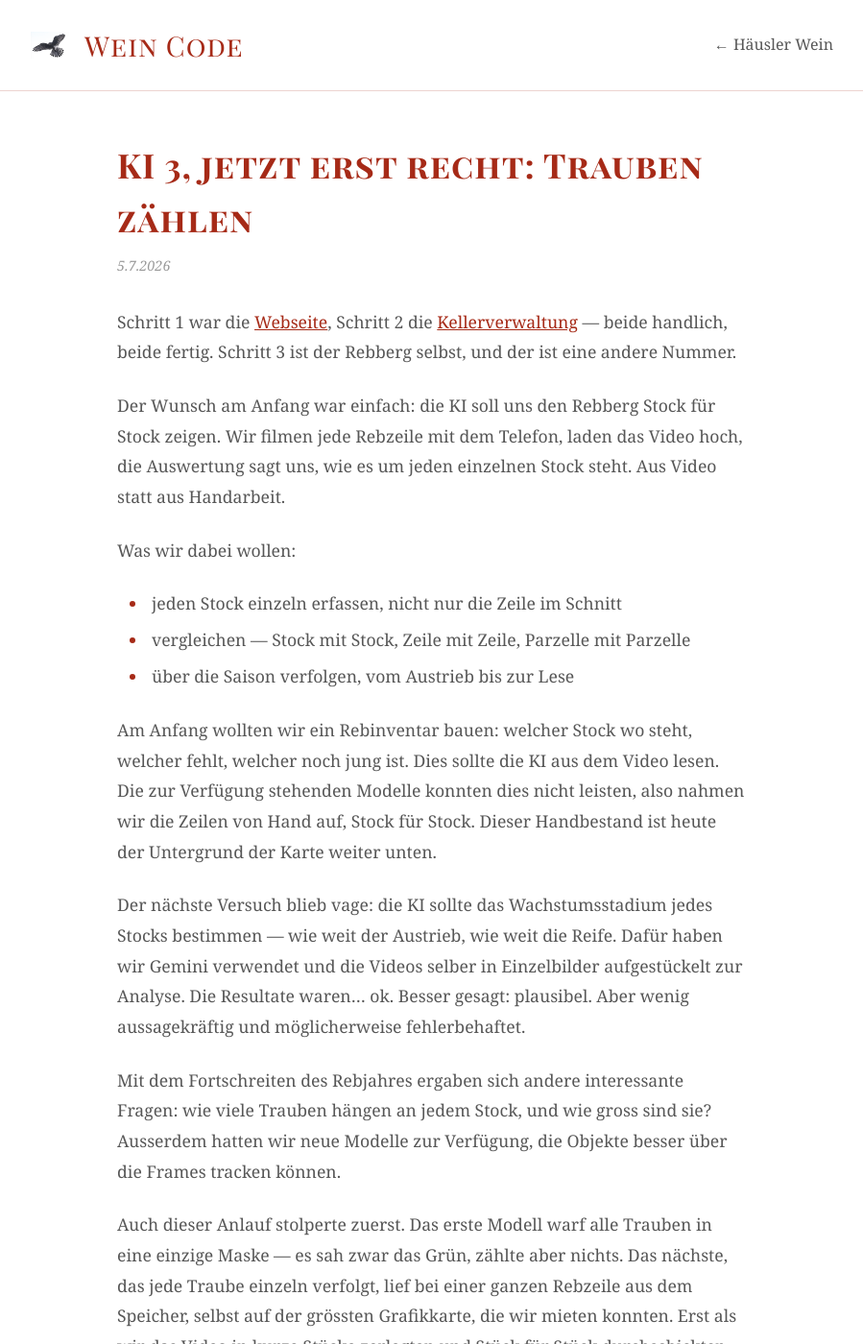
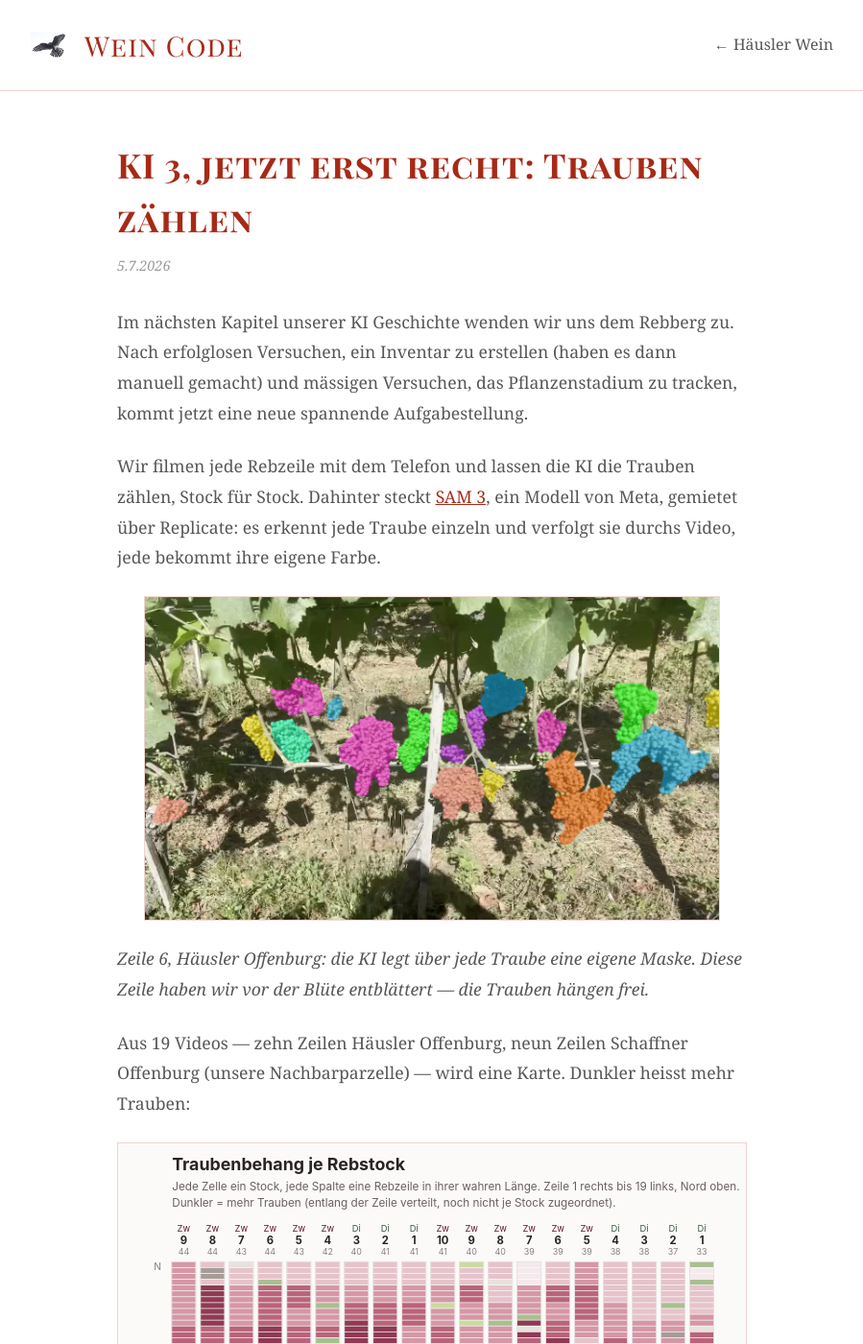
Before and after one commit to github-rha/blog.haeusler-wein, a Jekyll site: the page built from _posts/2026-07-05-schritt-3-trauben-zaehlen.md, in a window 1280 px wide and 1400 px high. Shown: the whole window at 96% size, without its empty margins (190-1089 px from the left). Built offline with Jekyll 4.4.1, drawn with Linux system fonts in a browser that asks for light colours; some of the changed text lies outside the part shown.

Commit message:
Shorten post to focus on the SAM 3 work
Cut the history (inventory-from-video, Gemini/BBCH) and drop the
rebbergverwaltung repo link; keep the SAM 3 result, both images, and the
honest caveats.

```diff
--- a/_posts/2026-07-05-schritt-3-trauben-zaehlen.md
+++ b/_posts/2026-07-05-schritt-3-trauben-zaehlen.md
@@ -4,48 +4,26 @@ title: "KI 3, jetzt erst recht: Trauben zählen"
 date: 2026-07-05
 ---
 
-Schritt 1 war die [Webseite](/2026/05/15/schritt-1-website/), Schritt 2 die [Kellerverwaltung](/2026/06/28/schritt-2-kellerverwaltung/) — beide handlich, beide fertig. Schritt 3 ist der Rebberg selbst, und der ist eine andere Nummer.
+Im nächsten Kapitel unserer KI Geschichte wenden wir uns dem Rebberg zu. Nach erfolglosen Versuchen, ein Inventar zu erstellen (haben es dann manuell gemacht) und mässigen Versuchen, das Pflanzenstadium zu tracken, kommt jetzt eine neue spannende Aufgabestellung.
 
-Der Wunsch am Anfang war einfach: die KI soll uns den Rebberg Stock für Stock zeigen. Wir filmen jede Rebzeile mit dem Telefon, laden das Video hoch, die Auswertung sagt uns, wie es um jeden einzelnen Stock steht. Aus Video statt aus Handarbeit.
-
-Was wir dabei wollen:
-
-* jeden Stock einzeln erfassen, nicht nur die Zeile im Schnitt
-* vergleichen — Stock mit Stock, Zeile mit Zeile, Parzelle mit Parzelle
-* über die Saison verfolgen, vom Austrieb bis zur Lese
-
-Am Anfang wollten wir ein Rebinventar bauen: welcher Stock wo steht, welcher fehlt, welcher noch jung ist. Dies sollte die KI aus dem Video lesen. Die zur Verfügung stehenden Modelle konnten dies nicht leisten, also nahmen wir die Zeilen von Hand auf, Stock für Stock. Dieser Handbestand ist heute der Untergrund der Karte weiter unten.
-
-Der nächste Versuch blieb vage: die KI sollte das Wachstumsstadium jedes Stocks bestimmen — wie weit der Austrieb, wie weit die Reife. Dafür haben wir Gemini verwendet und die Videos selber in Einzelbilder aufgestückelt zur Analyse. Die Resultate waren... ok. Besser gesagt: plausibel. Aber wenig aussagekräftig und möglicherweise fehlerbehaftet.
-
-Mit dem Fortschreiten des Rebjahres ergaben sich andere interessante Fragen: wie viele Trauben hängen an jedem Stock, und wie gross sind sie? Ausserdem hatten wir neue Modelle zur Verfügung, die Objekte besser über die Frames tracken können.
-
-Auch dieser Anlauf stolperte zuerst. Das erste Modell warf alle Trauben in eine einzige Maske — es sah zwar das Grün, zählte aber nichts. Das nächste, das jede Traube einzeln verfolgt, lief bei einer ganzen Rebzeile aus dem Speicher, selbst auf der grössten Grafikkarte, die wir mieten konnten. Erst als wir das Video in kurze Stücke zerlegten und Stück für Stück durchschickten, lief es sauber durch.
-
-Was jetzt läuft: [SAM 3](https://github.com/facebookresearch/sam3), ein Modell von Meta, gemietet über Replicate. Es erkennt jede Traube einzeln und verfolgt sie durchs Video — jede bekommt ihre eigene Farbe:
+Wir filmen jede Rebzeile mit dem Telefon und lassen die KI die Trauben zählen, Stock für Stock. Dahinter steckt [SAM 3](https://github.com/facebookresearch/sam3), ein Modell von Meta, gemietet über Replicate: es erkennt jede Traube einzeln und verfolgt sie durchs Video, jede bekommt ihre eigene Farbe.
 
 <img src="{{ '/assets/rebberg-trauben-overlay.jpg' | relative_url }}" alt="Rebzeile mit Trauben, jede Traube von der KI in einer eigenen Farbe markiert" style="display:block;margin:1.5rem auto;max-width:100%;width:600px">
 
 *Zeile 6, Häusler Offenburg: die KI legt über jede Traube eine eigene Maske. Diese Zeile haben wir vor der Blüte entblättert — die Trauben hängen frei.*
 
-Aus 19 Videos — zehn Zeilen [Häusler Offenburg](https://github.com/github-rha/rebbergverwaltung), neun Zeilen Schaffner Offenburg — wird so eine Karte. Dunkler heisst mehr Trauben:
+Aus 19 Videos — zehn Zeilen Häusler Offenburg, neun Zeilen Schaffner Offenburg (unsere Nachbarparzelle) — wird eine Karte. Dunkler heisst mehr Trauben:
 
 <img src="{{ '/assets/rebberg-trauben-heatmap.svg' | relative_url }}" alt="Heatmap des Traubenbehangs, jede Zelle ein Rebstock, dunkler gleich mehr Trauben" style="display:block;margin:1.5rem auto;max-width:100%">
 
-*Jede Zelle ein Stock, jede Spalte eine Rebzeile in ihrer wahren Länge — Zeile 1 rechts bis 19 links, Nord oben. Der Untergrund ist unser Rebkataster: graue und grüne Zellen sind leere, tote oder junge Stöcke. Die Farbe der Trauben liegt vorerst entlang der Zeile, noch nicht auf den einzelnen Stock genau.*
+*Jede Zelle ein Stock, jede Spalte eine Rebzeile in ihrer wahren Länge — Zeile 1 rechts bis 19 links, Nord oben. Graue und grüne Zellen sind leere, tote oder junge Stöcke.*
 
 Was wir sehen:
 
 * Beide Zweigelt-Parzellen tragen praktisch gleich viel — rund sieben sichtbare Trauben pro Stock, Häusler wie Schaffner.
 * Der Diolinoir trägt weniger, dafür grössere Trauben als der Zweigelt.
-* Zeile 6, die entblätterte, hebt sich nicht ab — weder mehr noch weniger, weder grösser noch kleiner als ihre Nachbarn. Die Entblätterung hinterlässt im Bild keine Spur.
+* Zeile 6, die entblätterte, hebt sich nicht ab — die Entblätterung hinterlässt im Bild keine Spur.
 
-Ehrlich bleiben muss man bei den Zahlen. Wir filmen eine Seite, in einem Durchgang; was hinter dem Laub oder auf der Rückseite hängt, sieht die Kamera nie. Die KI zählt also zu wenig — zum Vergleichen von Stock zu Stock reicht es, für den Ertrag in Kilo noch nicht. Und die Grösse steckt vorerst in Pixeln, nicht in Gramm: ohne Massstab im Bild wissen wir nicht, ob eine Zeile grössere Trauben trägt oder nur näher gefilmt wurde.
+Ehrlich bleiben muss man bei den Zahlen: wir filmen eine Seite, in einem Durchgang. Was hinter dem Laub oder auf der Rückseite hängt, sieht die Kamera nie — die KI zählt also zu wenig. Zum Vergleichen von Stock zu Stock reicht es, für den Ertrag in Kilo noch nicht.
 
-Die nächsten Schritte liegen damit auf der Hand:
-
-* pro Stock statt pro Zeile — die Trauben den einzelnen Stöcken zuordnen
-* einen Massstab ins Bild, damit aus Pixeln Zentimeter werden
-* der nächste Durchgang, wenn sich die Trauben färben
-
-Dann zählt die KI nicht mehr nur, sie misst mit — Traube für Traube, über die ganze Saison.
+Als Nächstes ordnen wir die Trauben den einzelnen Stöcken zu und bringen einen Massstab ins Bild, damit aus Pixeln Zentimeter werden: dann zählt die KI nicht mehr nur, sie misst mit.
```
